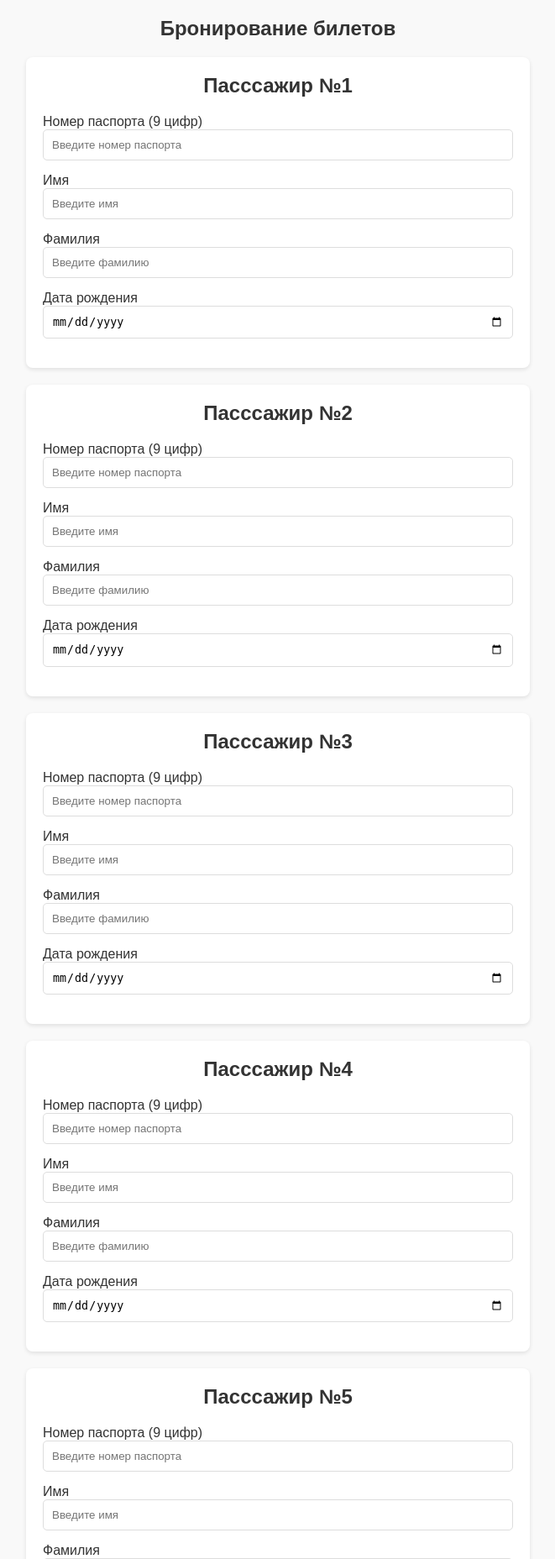
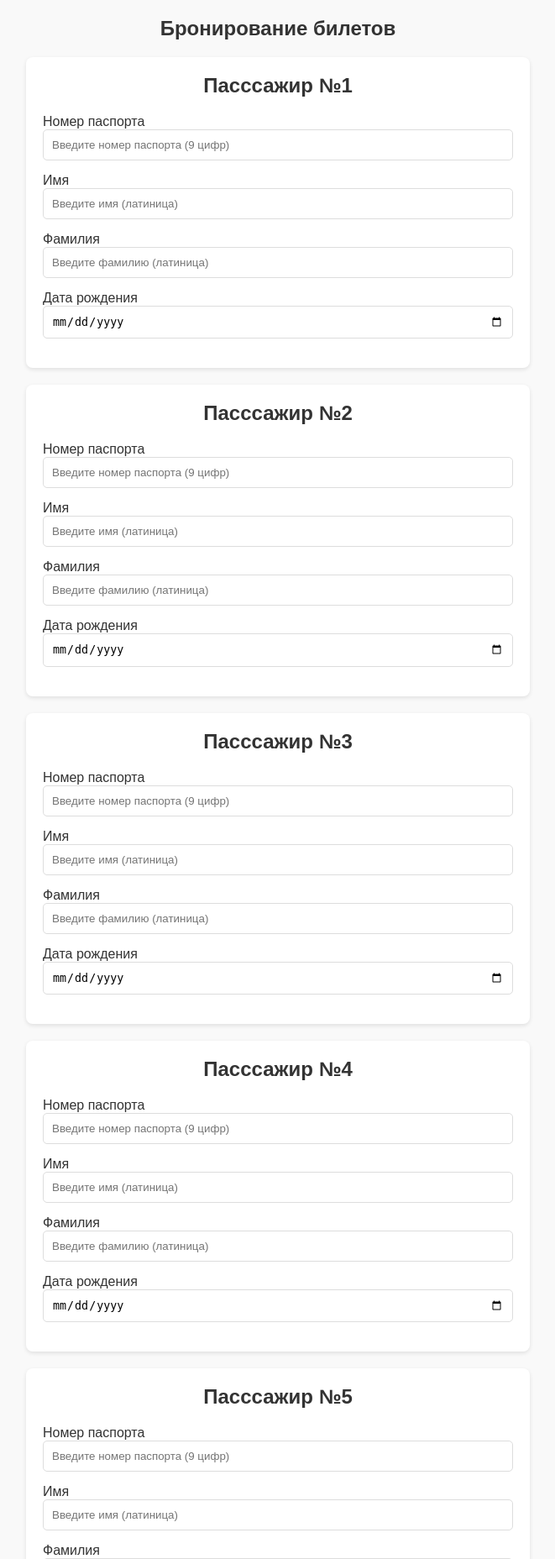
Before and after one commit to Ho1j/DB_course_project, a Flask app: template app/blueprints/bp_booking/templates/tickets-booking.html in a window 1280 px wide. Shown: the part 80-1936 px from the top of the page at 84% size, without its empty margins (309-970 px from the left). Run offline with Flask 3, Linux system fonts and the light colour scheme; the template is opened without the code that fills it: most values are stand-ins (such as "Sample title", 1, 10 or a date in 2020).

Commit message:
добавил паттерны ввода исключительно букв в html

```diff
--- a/app/blueprints/bp_booking/templates/tickets-booking.html
+++ b/app/blueprints/bp_booking/templates/tickets-booking.html
@@ -40,18 +40,18 @@
                     <input type="hidden" name="quantity" value="{{ quantity }}">
 
                     <div class="passport">
-                        <label for="passport-{{ passenger }}">Номер паспорта (9 цифр)</label>
-                        <input type="text" id="passport-{{ passenger }}" name="passport-{{ passenger }}" pattern="\d{9}" title="Введите 9 цифр" placeholder="Введите номер паспорта" required>
+                        <label for="passport-{{ passenger }}">Номер паспорта</label>
+                        <input type="text" id="passport-{{ passenger }}" name="passport-{{ passenger }}" pattern="\d{9}" title="Введите 9 цифр" placeholder="Введите номер паспорта (9 цифр)" required>
                     </div>
 
                     <div class="first-name">
                         <label for="first-name-{{ passenger }}">Имя</label>
-                        <input type="text" id="first-name-{{ passenger }}" name="first-name-{{ passenger }}" placeholder="Введите имя" required>
+                        <input type="text" id="first-name-{{ passenger }}" name="first-name-{{ passenger }}" pattern="[A-Za-z]+" placeholder="Введите имя (латиница)" required>
                     </div>
 
                     <div class="last-name">
                         <label for="last-name-{{ passenger }}">Фамилия</label>
-                        <input type="text" id="last-name-{{ passenger }}" name="last-name-{{ passenger }}" placeholder="Введите фамилию" required>
+                        <input type="text" id="last-name-{{ passenger }}" name="last-name-{{ passenger }}" pattern="[A-Za-z]+" placeholder="Введите фамилию (латиница)" required>
                     </div>
 
                     <div class="birth-date">
```
